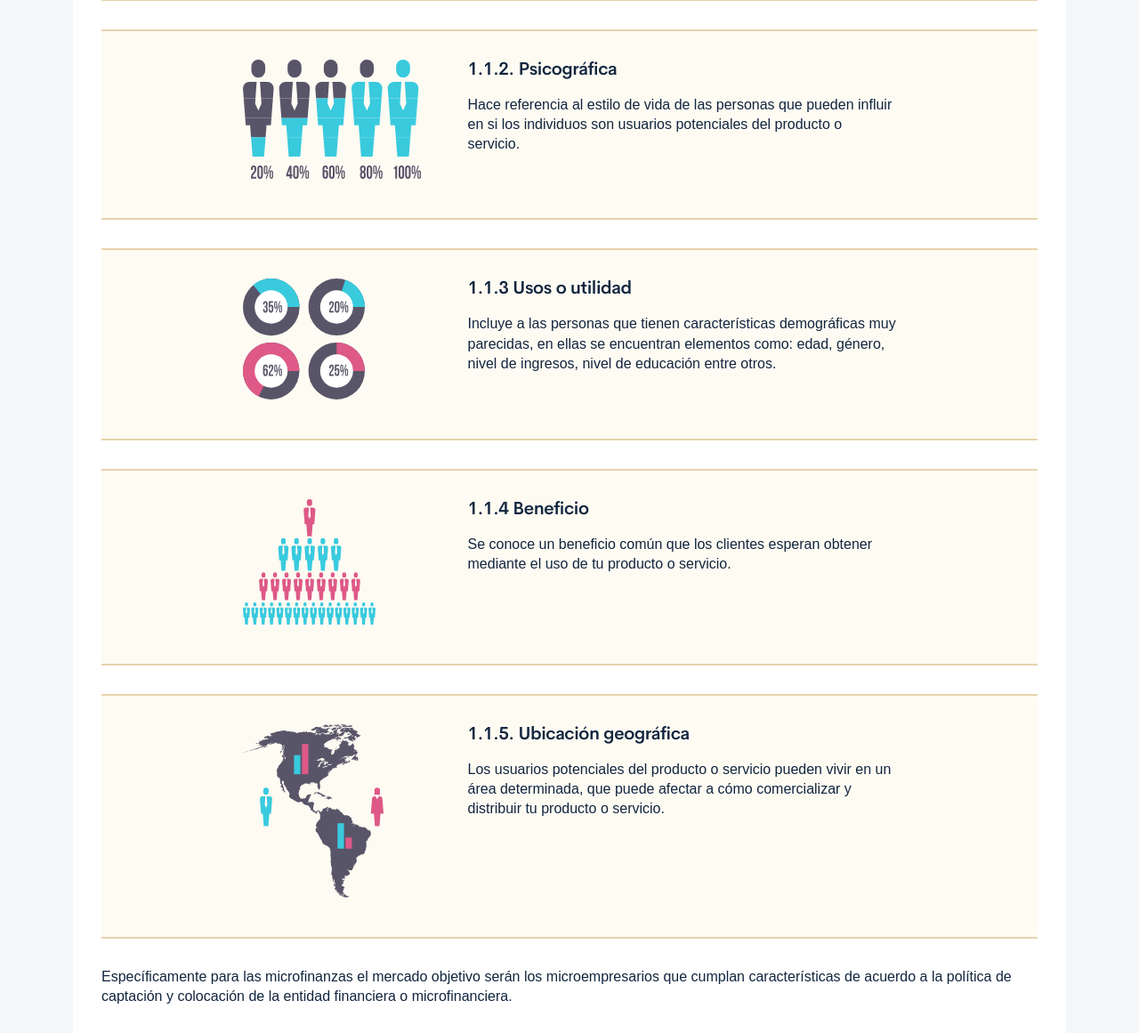
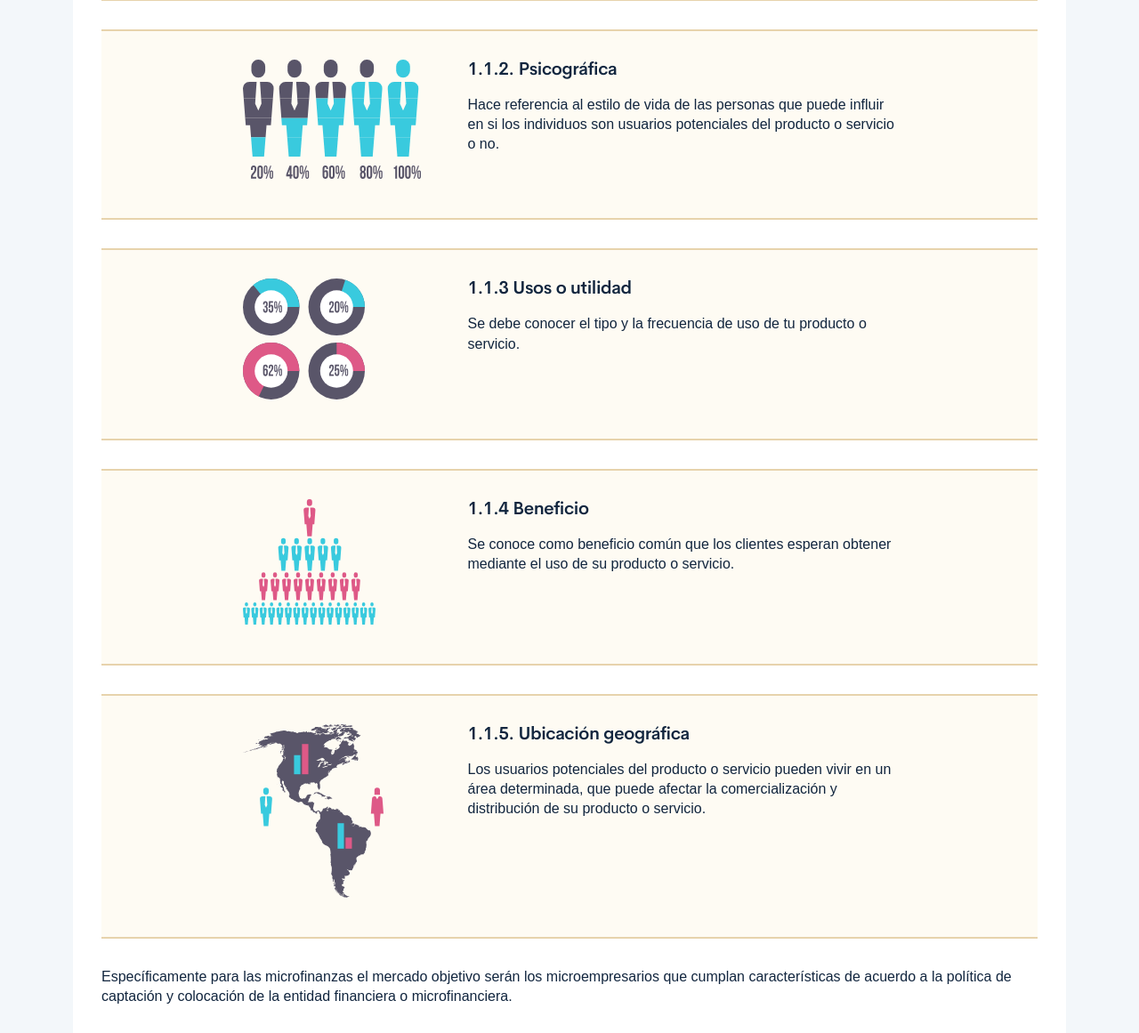
Before and after one commit to ECORED-SENA/133302_TECNICO_CF3_MICROFINANZAS, a web app: file public/material.html in a window 1280 px wide. Shown: the part 3664-4825 px from the top of the page at 89% size. Run offline with its HTML, style and script files only (its server is not run), Linux system fonts and the light colour scheme; some web fonts are replaced.

Commit message:
Se realizaron las correciones en base a la hallazgos suministrados

```diff
--- a/public/material.html
+++ b/public/material.html
@@ -249,7 +249,7 @@
                                 <div class="col-md-3 col-lg-3 col-sm-3 col-xs-12 mb-3"><img class="img-fluid" src="assets/images/pages/tema-1/tema-1-3.svg"></div>
                                 <div class="col-6">
                                     <h2 class="font-weight-bold">1.1.2. Psicográfica</h2>
-                                    <p>Hace referencia al estilo de vida de las personas que pueden influir en si los individuos son usuarios potenciales del producto o servicio. </p>
+                                    <p>Hace referencia al estilo de vida de las personas que puede influir en si los individuos son usuarios potenciales del producto o servicio o no. </p>
                                 </div>
                             </div>
                         </div>
@@ -258,7 +258,7 @@
                                 <div class="col-md-3 col-lg-3 col-sm-3 col-xs-12 mb-3"><img class="img-fluid" src="assets/images/pages/tema-1/tema-1-4.svg"></div>
                                 <div class="col-6">
                                     <h2 class="font-weight-bold">1.1.3 Usos o utilidad</h2>
-                                    <p>Incluye a las personas que tienen características demográficas muy parecidas, en ellas se encuentran elementos como: edad, género, nivel de ingresos, nivel de educación entre otros.</p>
+                                    <p>Se debe conocer el tipo y la frecuencia de uso de tu producto o servicio.</p>
                                 </div>
                             </div>
                         </div>
@@ -267,7 +267,7 @@
                                 <div class="col-md-3 col-lg-3 col-sm-3 col-xs-12 mb-3"><img class="img-fluid" src="assets/images/pages/tema-1/tema-1-5.svg"></div>
                                 <div class="col-6">
                                     <h2 class="font-weight-bold">1.1.4 Beneficio</h2>
-                                    <p>Se conoce un beneficio común que los clientes esperan obtener mediante el uso de tu producto o servicio.</p>
+                                    <p>Se conoce como beneficio común que los clientes esperan obtener mediante el uso de su producto o servicio.</p>
                                 </div>
                             </div>
                         </div>
@@ -276,7 +276,7 @@
                                 <div class="col-md-3 col-lg-3 col-sm-3 col-xs-12 mb-3"><img class="img-fluid" src="assets/images/pages/tema-1/tema-1-6.svg"></div>
                                 <div class="col-6">
                                     <h2 class="font-weight-bold">1.1.5. Ubicación geográfica</h2>
-                                    <p>Los usuarios potenciales del producto o servicio pueden vivir en un área determinada, que puede afectar a cómo comercializar y distribuir tu producto o servicio.</p>
+                                    <p>Los usuarios potenciales del producto o servicio pueden vivir en un área determinada, que puede afectar la comercialización y distribución de su producto o servicio.</p>
                                 </div>
                             </div>
                         </div>
```
Also changed, not shown: public/pages/tema-1.html (+4 -4 lines), source/pug/pages/tema-1.pug (+4 -4 lines).
